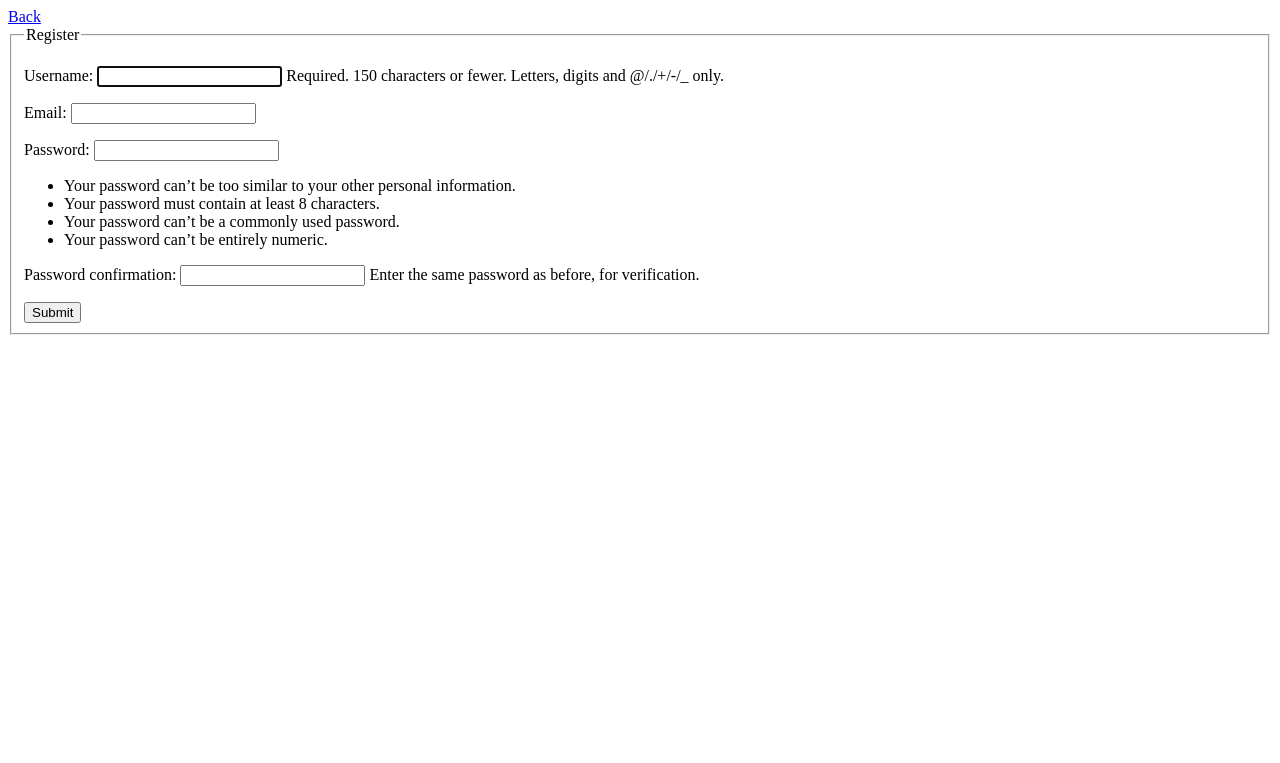
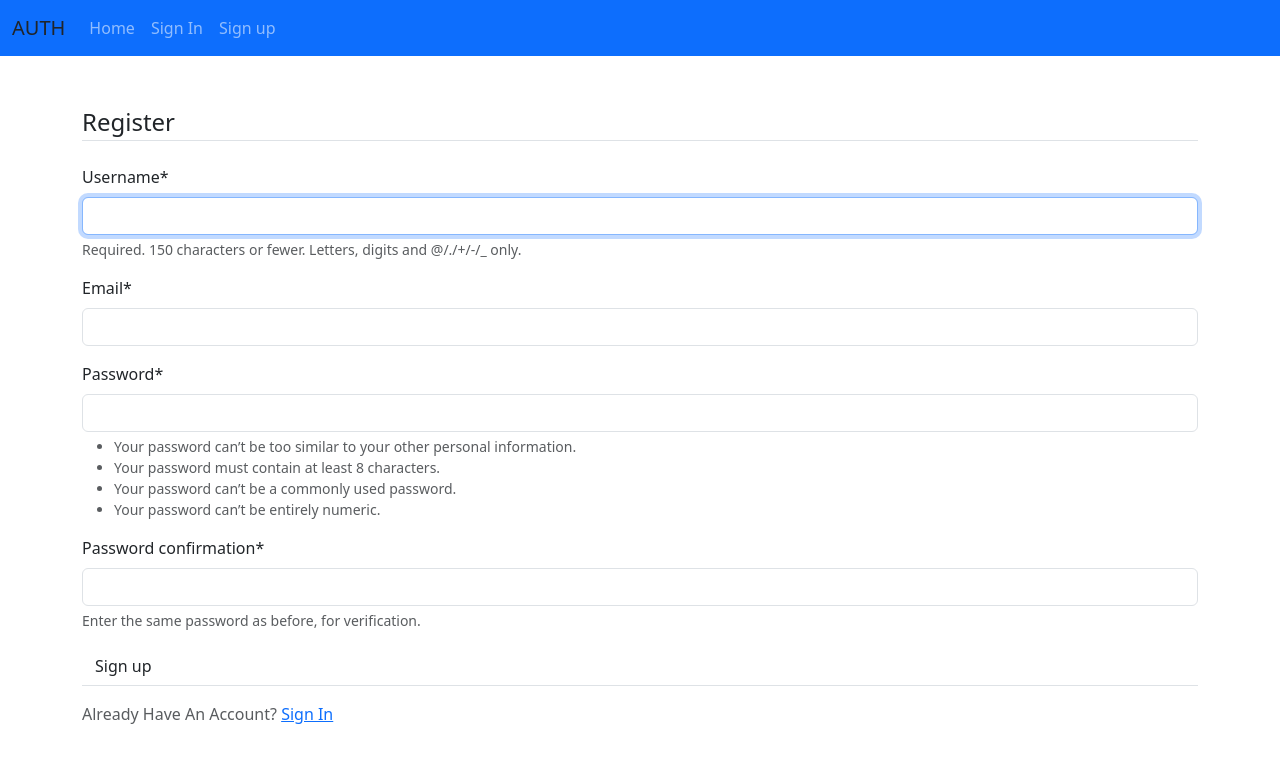
Before and after one commit to aniceto-jolela/Django-login-logout, a Django app: page /register/ in a window 1280 px wide. Shown: the top 763 px of the page. Run offline with Django 5.2, Linux system fonts and the light colour scheme; some libraries are stand-ins or nearby versions.

Commit message:
install template crispy

```diff
--- a/authentication/authentication/settings.py
+++ b/authentication/authentication/settings.py
@@ -33,6 +33,8 @@ ALLOWED_HOSTS = []
 INSTALLED_APPS = [
     'blog.apps.BlogConfig',
     'users.apps.UsersConfig',
+    'crispy_forms',
+    'crispy_bootstrap4',
     "django.contrib.admin",
     "django.contrib.auth",
     "django.contrib.contenttypes",
@@ -119,6 +121,9 @@ USE_TZ = True
 
 STATIC_URL = "static/"
 
+CRISPY_TEMPLATE_PACK = 'bootstrap4'
+CRISPY_ALLOWED_TEMPLATE_PACKS = 'bootstrap4'
+
 LOGIN_URL = 'login'
 LOGIN_REDIRECT_URL = 'home'
 
--- /dev/null
+++ b/authentication/blog/templates/blog/base.html
@@ -0,0 +1,60 @@
+<!doctype html>
+<html lang="en">
+  <head>
+    <meta charset="utf-8">
+    <meta name="viewport" content="width=device-width, initial-scale=1">
+    <title>Home</title>
+    <link href="https://cdn.jsdelivr.net/npm/bootstrap@5.3.3/dist/css/bootstrap.min.css" rel="stylesheet" integrity="sha384-QWTKZyjpPEjISv5WaRU9OFeRpok6YctnYmDr5pNlyT2bRjXh0JMhjY6hW+ALEwIH" crossorigin="anonymous">
+  </head>
+  <body>
+       <nav class="navbar navbar-expand-lg bg-primary" data-bs-theme="dark">
+          <div class="container-fluid">
+            <a class="navbar-brand nav-link disabled" aria-disabled="true">AUTH</a>
+            <button class="navbar-toggler" type="button" data-bs-toggle="collapse" data-bs-target="#navbarNav" aria-controls="navbarNav" aria-expanded="false" aria-label="Toggle navigation">
+              <span class="navbar-toggler-icon"></span>
+            </button>
+            <div class="collapse navbar-collapse" id="navbarNav">
+              <ul class="navbar-nav">
+                <li class="nav-item">
+                  <a class="nav-link" aria-current="page" href="{% url 'home' %}">Home</a>
+                </li>
+                  {% if user.is_authenticated %}
+                    <li class="nav-item">
+                      <a class="nav-link" href="{% url 'profile' %}">Profile</a>
+                    </li>
+                    <li class="nav-item">
+                        <a class="nav-link" href="{% url 'post' %}">Post</a>
+                    </li>
+                    <li class="nav-item">
+                        <a class="nav-link" href="{% url 'about' %}">About</a>
+                    </li>
+                    <li class="nav-item">
+                       <form method="POST" action="{% url 'logout' %}">
+                            {% csrf_token %}
+                            <button class="nav-link" type="submit" >Sign Out</button>
+                       </form>
+                    </li>
+                  {% else %}
+                    <li class="nav-item">
+                      <a class="nav-link" href="{% url 'login' %}">Sign In</a>
+                    </li>
+                   <li class="nav-item">
+                       <a class="nav-link "  href="{% url 'register' %}">Sign up</a>
+                    </li>
+                  {% endif %}
+                </ul>
+            </div>
+          </div>
+        </nav>
+
+    <br/> <br/>
+    <div class="container">
+        {% block content %} {% endblock content %}
+    </div>
+
+
+    <script src="https://cdn.jsdelivr.net/npm/bootstrap@5.3.3/dist/js/bootstrap.bundle.min.js" integrity="sha384-YvpcrYf0tY3lHB60NNkmXc5s9fDVZLESaAA55NDzOxhy9GkcIdslK1eN7N6jIeHz" crossorigin="anonymous"></script>
+    <script src="https://cdn.jsdelivr.net/npm/@popperjs/core@2.11.8/dist/umd/popper.min.js" integrity="sha384-I7E8VVD/ismYTF4hNIPjVp/Zjvgyol6VFvRkX/vR+Vc4jQkC+hVqc2pM8ODewa9r" crossorigin="anonymous"></script>
+    <script src="https://cdn.jsdelivr.net/npm/bootstrap@5.3.3/dist/js/bootstrap.min.js" integrity="sha384-0pUGZvbkm6XF6gxjEnlmuGrJXVbNuzT9qBBavbLwCsOGabYfZo0T0to5eqruptLy" crossorigin="anonymous"></script>
+  </body>
+</html>
--- a/authentication/blog/templates/blog/home.html
+++ b/authentication/blog/templates/blog/home.html
@@ -1,26 +1,4 @@
-<!DOCTYPE html>
-<html lang="en">
-<head>
-    <meta charset="UTF-8">
-    <title>Home</title>
-</head>
-<body>
-    {% if user.is_authenticated %}
-        <a href="{% url 'profile' %}">Profile</a> |
-        <a href="{% url 'post' %}">Post</a> |
-        <a href="{% url 'about' %}" >About</a> |
-        <form method="POST" action="{% url 'logout' %}">
-            {% csrf_token %}
-            <button type="submit" >Sign Out</button>
-        </form>
-    {% else %}
-        <a href="{% url 'login' %}">Sign In</a> |
-        <a href="{% url 'register' %}" >Register</a>
-    {% endif %}
-    <br/>
+{% extends 'blog/base.html' %}
+{% block content %}
     <h1>Welcome in Home</h1>
-        <div>
-            {% block content %} {% endblock content %}
-        </div>
-</body>
-</html>
+{% endblock %}
--- a/authentication/blog/templates/blog/post.html
+++ b/authentication/blog/templates/blog/post.html
@@ -1,4 +1,4 @@
-{% extends 'blog/home.html' %}
+{% extends 'blog/base.html' %}
 {% block content %}
     <h3>A little bit Dev!</h3>
     {% for post in day_dev %}
--- a/authentication/users/templates/users/register.html
+++ b/authentication/users/templates/users/register.html
@@ -1,18 +1,21 @@
-<!DOCTYPE html>
-<html lang="en">
-<head>
-    <meta charset="UTF-8">
-    <title>Register</title>
-</head>
-<body>
-    <a href="{% url 'home' %}" >Back</a>
-    <fieldset>
-        <legend>Register</legend>
-        <form method="POST">
-            {% csrf_token %}
-            {{ frm.as_p }}
-            <button type="submit">Submit</button>
-        </form>
-    </fieldset>
-</body>
-</html>
+{% extends 'blog/home.html' %}
+{% block content %}
+{% load crispy_forms_tags %}
+<div class='content-section'>
+	<form method="POST">
+	    {% csrf_token %}
+	    <fieldset class='form-group'>
+		<legend class="border-bottom mb-4" >Register</legend>
+
+		    {{ frm| crispy }}
+		    <button class='btn btn-otuline-info' type="submit">Sign up</button>
+	    </fieldset>
+	</form>
+	<div class='border-top pt-3'>
+		<smal class='text-muted'>
+			Already Have An Account?
+			<a class='ml-2' href='{% url "login" %}'>Sign In</a>
+		</small>
+	</div>
+</div>
+{% endblock %}
```
Also changed, not shown: authentication/blog/templates/blog/about.html (+3 -10 lines), authentication/users/templates/users/login.html (+20 -18 lines), authentication/users/templates/users/logout.html (+9 -12 lines), authentication/users/templates/users/profile.html (+3 -10 lines), README.md, authentication/db.sqlite3.
